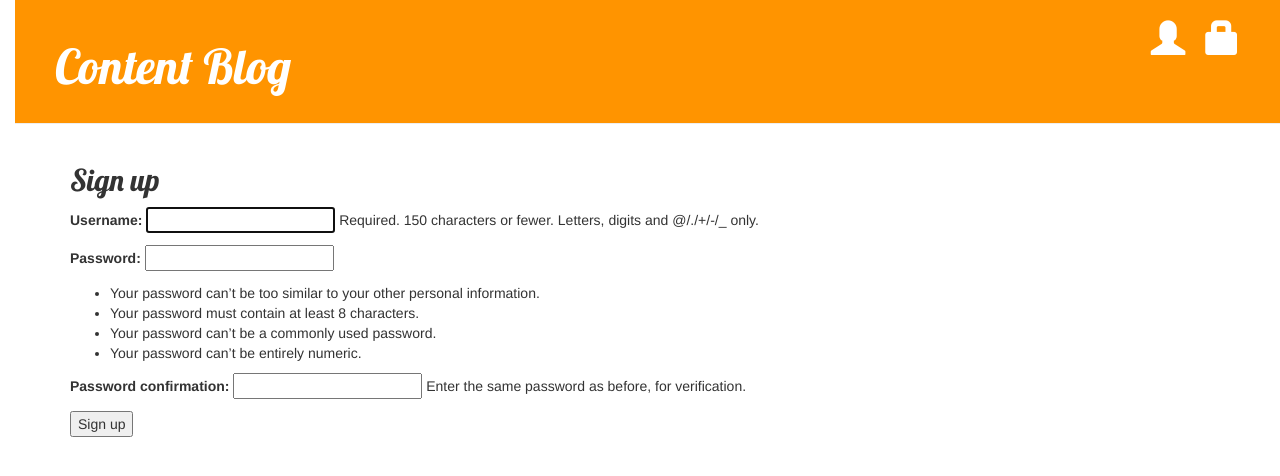
After one commit to hpaliwal4/my-first-blog, a Django app: page /signup/ in a window 1280 px wide. The commit adds this page. Shown: the top 476 px of the page. Run offline with Django 3.2, Linux system fonts and the light colour scheme; some libraries are stand-ins or nearby versions.

Commit message:
added signup

```diff
--- a/blog/templates/blog/base.html
+++ b/blog/templates/blog/base.html
@@ -17,8 +17,9 @@
         <p class="top-menu">Hello {{ user.username }} <small>(<a href="{% url 'logout' %}">Log out</a>)</small></p>
     {% else %}
         <a href="{% url 'login' %}" class="top-menu"><span class="glyphicon glyphicon-lock"></span></a>
+        <a href="{% url 'signup' %}" class="top-menu"><span class="glyphicon glyphicon-user"></span></a>
     {% endif %}
-    <h1><a href="/">Django Girls Blog</a></h1>
+    <h1><a href="/">Content Blog</a></h1>
 </div>
     <div class="content container">
         <div class="row">
--- /dev/null
+++ b/blog/templates/registration/signup.html
@@ -0,0 +1,10 @@
+{% extends 'blog/base.html' %}
+
+{% block content %}
+  <h2>Sign up</h2>
+  <form method="post" action="{% url 'signup' %}">
+    {% csrf_token %}
+    {{ form.as_p }}
+    <button type="submit">Sign up</button>
+  </form>
+{% endblock %}
--- a/blog/urls.py
+++ b/blog/urls.py
@@ -12,4 +12,5 @@ urlpatterns = [
 	url(r'^post/(?P<pk>\d+)/comment/$', views.add_comment_to_post, name='add_comment_to_post'),
 	url(r'^comment/(?P<pk>\d+)/approve/$', views.comment_approve, name='comment_approve'),
 	url(r'^comment/(?P<pk>\d+)/remove/$', views.comment_remove, name='comment_remove'),
+	url(r'^signup/$', views.signup, name='signup'),
 ]
--- a/blog/views.py
+++ b/blog/views.py
@@ -4,6 +4,8 @@ from .models import Post, Comment
 from .forms import PostForm, CommentForm
 from django.shortcuts import redirect
 from django.contrib.auth.decorators import login_required
+from django.contrib.auth.forms import UserCreationForm
+from django.contrib.auth import authenticate, login
 # Create your views here.
 
 def post_list(request):
@@ -88,3 +90,19 @@ def comment_remove(request, pk):
     comment = get_object_or_404(Comment, pk=pk)
     comment.delete()
     return redirect('post_detail', pk=comment.post.pk)
+
+def signup(request):
+    if request.method == 'POST':
+        form = UserCreationForm(request.POST)
+        if form.is_valid():
+            form.save()
+            username = form.cleaned_data.get('username')
+            raw_password = form.cleaned_data.get('password1')
+            user = authenticate(username=username,password=raw_password)
+            login(request, user)
+            return redirect('/')
+
+    else:
+        form = UserCreationForm()
+
+    return render(request,'registration/signup.html',{'form':form})
--- a/mysite/urls.py
+++ b/mysite/urls.py
@@ -17,6 +17,7 @@ from django.conf.urls import url ,include
 from django.contrib import admin
 from django.contrib.auth import views
 
+
 urlpatterns = [
     url(r'^admin/', admin.site.urls),
     url(r'^accounts/login/$', views.login, name='login'),
```
